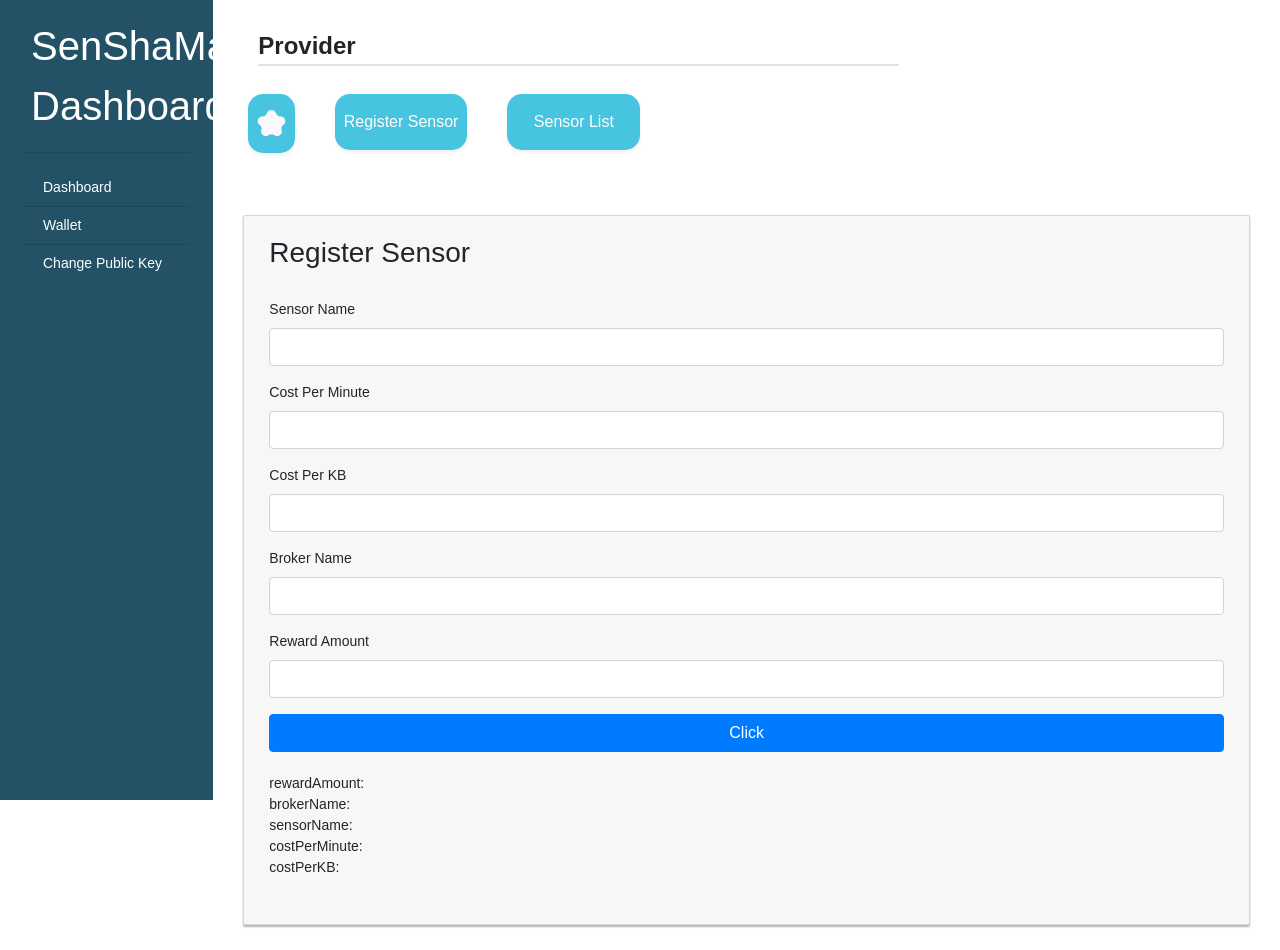
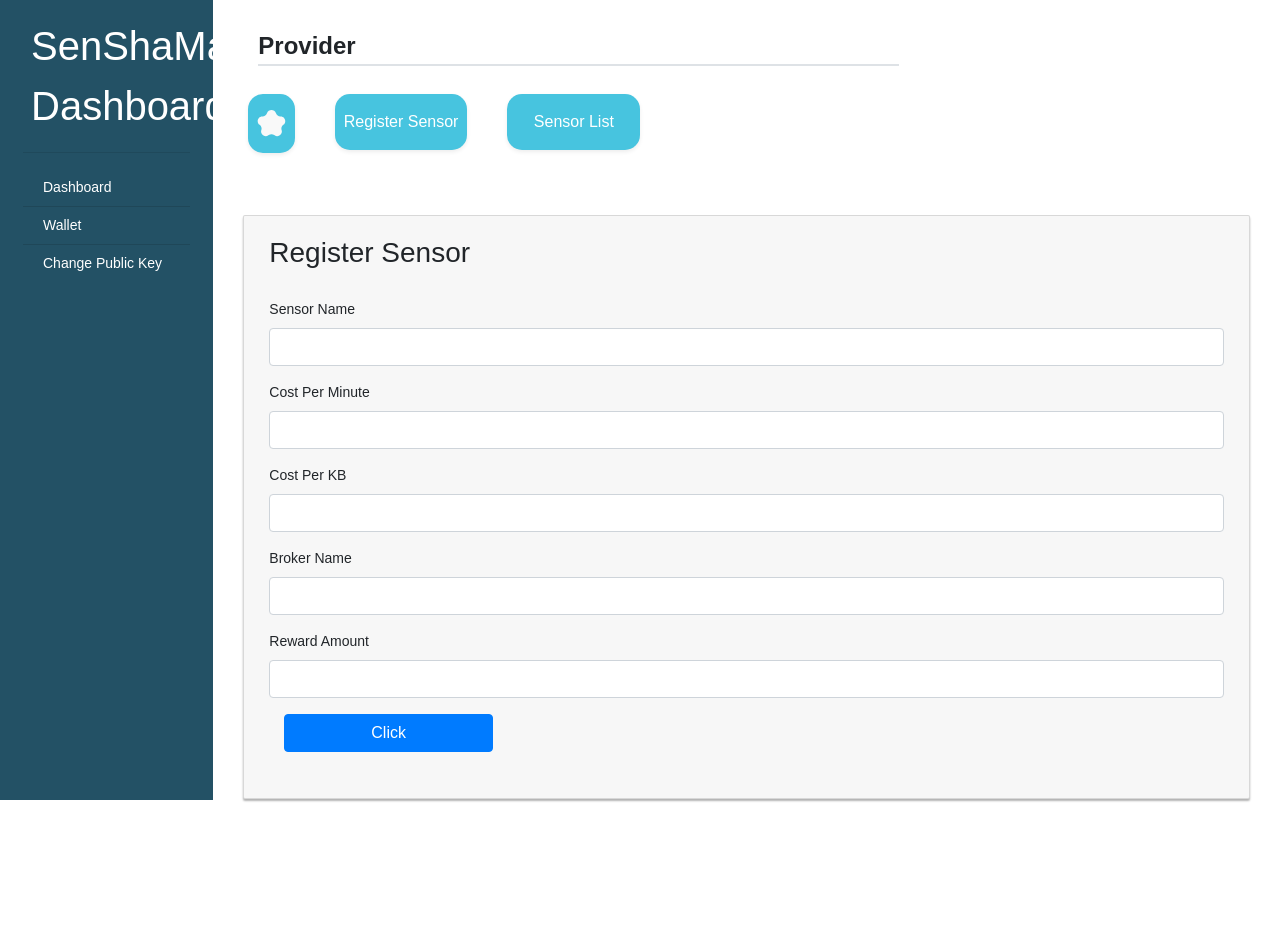
Before and after one commit to sampathmedawatta/SheShaMartDash, a React (Create React App) app: page /sensor in a window 1280 px wide. After the commit the page ends 824 px from the top, so only its background shows below. Built offline with nearby package versions, Linux system fonts and the light colour scheme.

Commit message:
add validations to sensor registration form

```diff
--- a/src/components/Broker.js
+++ b/src/components/Broker.js
@@ -1,8 +1,5 @@
-import React, { useState, useEffect, useRef, useContext } from "react";
+import React, { useState} from "react";
 import BrokerService from "../services/broker.service";
-
-import { Context } from "../context/context";
-
 import BrokerSubMenu from "../components/UI/SubMenu/BrokerSubMenu";
 
 const Broker = () => {
--- a/src/components/Sensor.js
+++ b/src/components/Sensor.js
@@ -1,66 +1,120 @@
-import React, { useState, useEffect, useRef } from "react";
+import React, { useState } from "react";
 import SensorService from "../services/sensor.service";
-import { Context } from "../context/context";
-import { Link } from "react-router-dom";
 import ProviderSubMenu from "../components/UI/SubMenu/ProviderSubMenu";
 
 const Sensor = () => {
   const registerSensor = useState([]);
 
-  const [rewardAmount, setRewardAmount] = useState("");
-  const handleRewardAmountChange = (event) => {
-    setRewardAmount(event.target.value);
-    console.log("value is:", event.target.value);
+  const [formData, setFormData] = useState({
+    rewardAmount: "",
+    sensorName: "",
+    costPerMinute: "",
+    costPerKB: "",
+    brokerName: "",
+  });
+
+  const [errors, setErrors] = useState({});
+
+  const handleChange = (e) => {
+    const { name, value } = e.target;
+    setFormData({
+      ...formData,
+      [name]: value,
+    });
   };
 
-  const [sensorName, setSensorName] = useState("");
-  const handleSensorNameChange = (event) => {
-    setSensorName(event.target.value);
+  const handleSubmit = (e) => {
+    e.preventDefault();
+    const validationErrors = {};
+    if (!formData.rewardAmount) {
+      validationErrors.rewardAmount = "Reward amount is required";
+    }
 
-    console.log("value is:", event.target.value);
+    if (!formData.sensorName.trim()) {
+      validationErrors.sensorName = "Sensor name is required";
+    }
+
+    if (!formData.costPerMinute.trim()) {
+      validationErrors.costPerMinute = "Cost per minute is required";
+    }
+
+    if (!formData.costPerKB.trim()) {
+      validationErrors.costPerKB = "Cost per KB is required";
+    }
+
+    if (!formData.brokerName.trim()) {
+      validationErrors.brokerName = "Broker name is required";
+    }
+
+    setErrors(validationErrors);
+
+    if (Object.keys(validationErrors).length === 0) {
+      const params = {
+        rewardAmount: +formData.rewardAmount,
+        sensorName: formData.sensorName,
+        costPerMinute: +formData.costPerMinute,
+        costPerKB: +formData.costPerKB,
+        integrationBroker: formData.brokerName,
       };
 
-  const [costPerMinute, setCostPerMinute] = useState("");
-  const handleCostPerMinuteChange = (event) => {
-    setCostPerMinute(event.target.value);
-
-    console.log("value is:", event.target.value);
+    registerSensor = SensorService.registerSensor(params);
+    }
   };
 
-  const [costPerKB, setCostPerKB] = useState("");
-  const handleCostPerKBChange = (event) => {
-    setCostPerKB(event.target.value);
+  // const [rewardAmount, setRewardAmount] = useState("");
+  // const handleRewardAmountChange = (event) => {
+  //   setRewardAmount(event.target.value);
+  //   console.log("value is:", event.target.value);
+  // };
 
-    console.log("value is:", event.target.value);
-  };
+  // const [sensorName, setSensorName] = useState("");
+  // const handleSensorNameChange = (event) => {
+  //   setSensorName(event.target.value);
 
-  const [brokerName, setBrokerName] = useState("");
-  const handleBrokerNameChange = (event) => {
-    setBrokerName(event.target.value);
+  //   console.log("value is:", event.target.value);
+  // };
 
-    console.log("value is:", event.target.value);
-  };
+  // const [costPerMinute, setCostPerMinute] = useState("");
+  // const handleCostPerMinuteChange = (event) => {
+  //   setCostPerMinute(event.target.value);
 
-  const sensorRegister = (e) => {
-    e.preventDefault();
+  //   console.log("value is:", event.target.value);
+  // };
 
-    const params = {
-      rewardAmount: +rewardAmount,
-      sensorName: sensorName,
-      costPerMinute: +costPerMinute,
-      costPerKB: +costPerKB,
-      integrationBroker: brokerName,
-    };
+  // const [costPerKB, setCostPerKB] = useState("");
+  // const handleCostPerKBChange = (event) => {
+  //   setCostPerKB(event.target.value);
 
-    console.log(params);
-    registerSensor = SensorService.registerSensor(params);
-    console.log(registerSensor);
-  };
+  //   console.log("value is:", event.target.value);
+  // };
 
-  const getSensors = () => {
-    const registeredSensors = SensorService.getSensors();
-    console.log(registeredSensors);
-  };
+  // const [brokerName, setBrokerName] = useState("");
+  // const handleBrokerNameChange = (event) => {
+  //   setBrokerName(event.target.value);
+
+  //   console.log("value is:", event.target.value);
+  // };
+
+  // const sensorRegister = (e) => {
+  //   e.preventDefault();
+
+  //   const params = {
+  //     rewardAmount: +rewardAmount,
+  //     sensorName: sensorName,
+  //     costPerMinute: +costPerMinute,
+  //     costPerKB: +costPerKB,
+  //     integrationBroker: brokerName,
+  //   };
+
+  //   console.log(params);
+  //   registerSensor = SensorService.registerSensor(params);
+  //   console.log(registerSensor);
+  // };
+
+  // const getSensors = () => {
+  //   const registeredSensors = SensorService.getSensors();
+  //   console.log(registeredSensors);
+  // };
 
   return (
     <div>
@@ -76,6 +130,7 @@ const Sensor = () => {
             <div className="card">
               <h3>Register Sensor</h3>
               <br />
+              <form onSubmit={handleSubmit}>
                 <div className="form-group">
                   <label htmlFor="sensorName">Sensor Name </label>
                   <input
@@ -83,10 +138,12 @@ const Sensor = () => {
                     id="sensorName"
                     name="sensorName"
                     className="form-control"
-                  onChange={handleSensorNameChange}
-                  value={sensorName}
+                    onChange={handleChange}
                     autoComplete="off"
                   />
+                  {errors.sensorName && (
+                    <span className="form-error">{errors.sensorName}</span>
+                  )}
                 </div>
                 <div className="form-group">
                   <label htmlFor="costPerMinute">Cost Per Minute </label>
@@ -96,10 +153,12 @@ const Sensor = () => {
                     id="costPerMinute"
                     name="costPerMinute"
                     className="form-control"
-                  onChange={handleCostPerMinuteChange}
-                  value={costPerMinute}
+                    onChange={handleChange}
                     autoComplete="off"
                   />
+                  {errors.costPerMinute && (
+                    <span className="form-error">{errors.costPerMinute}</span>
+                  )}
                 </div>
                 <div className="form-group">
                   <label htmlFor="costPerKB">Cost Per KB </label>
@@ -109,10 +168,12 @@ const Sensor = () => {
                     id="costPerKB"
                     name="costPerKB"
                     className="form-control"
-                  onChange={handleCostPerKBChange}
-                  value={costPerKB}
+                    onChange={handleChange}
                     autoComplete="off"
                   />
+                  {errors.costPerKB && (
+                    <span className="form-error">{errors.costPerKB}</span>
+                  )}
                 </div>
                 <div className="form-group">
                   <label htmlFor="brokerName">Broker Name </label>
@@ -121,10 +182,12 @@ const Sensor = () => {
                     id="brokerName"
                     name="brokerName"
                     className="form-control"
-                  onChange={handleBrokerNameChange}
-                  value={brokerName}
+                    onChange={handleChange}
                     autoComplete="off"
                   />
+                  {errors.brokerName && (
+                    <span className="form-error">{errors.brokerName}</span>
+                  )}
                 </div>
 
                 <div className="form-group">
@@ -135,30 +198,19 @@ const Sensor = () => {
                     id="rewardAmount"
                     name="rewardAmount"
                     className="form-control"
-                  onChange={handleRewardAmountChange}
-                  value={rewardAmount}
+                    onChange={handleChange}
                     autoComplete="off"
                   />
+                  {errors.rewardAmount && (
+                    <span className="form-error">{errors.rewardAmount}</span>
+                  )}
                 </div>
-              <div className="form-group">
-                <button
-                  className="btn btn-primary btn-block"
-                  onClick={sensorRegister}
-                >
+                <div className="form-group col-3 mt-3">
+                  <button type="submit" className="btn btn-primary btn-block">
                     Click
                   </button>
-                <br></br>
-                <span>rewardAmount: {rewardAmount}</span>
-                <br></br>
-                <span>brokerName: {brokerName}</span>
-                <br></br>
-                <span>sensorName: {sensorName}</span>
-                <br></br>
-                <span>costPerMinute: {costPerMinute}</span>
-                <br></br>
-                <span>costPerKB: {costPerKB}</span>
-                <br></br>
                 </div>
+              </form>
             </div>
           </div>
         </div>
```
Lines whose indentation alone changed are shown as unchanged.
